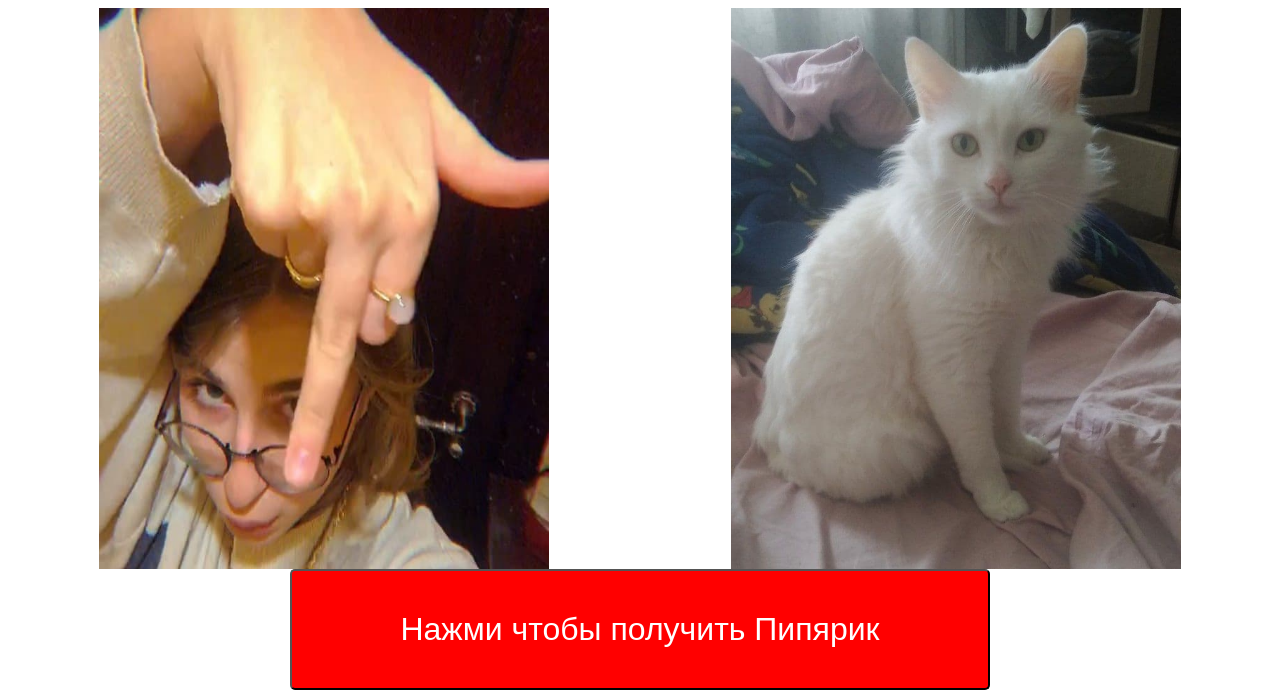
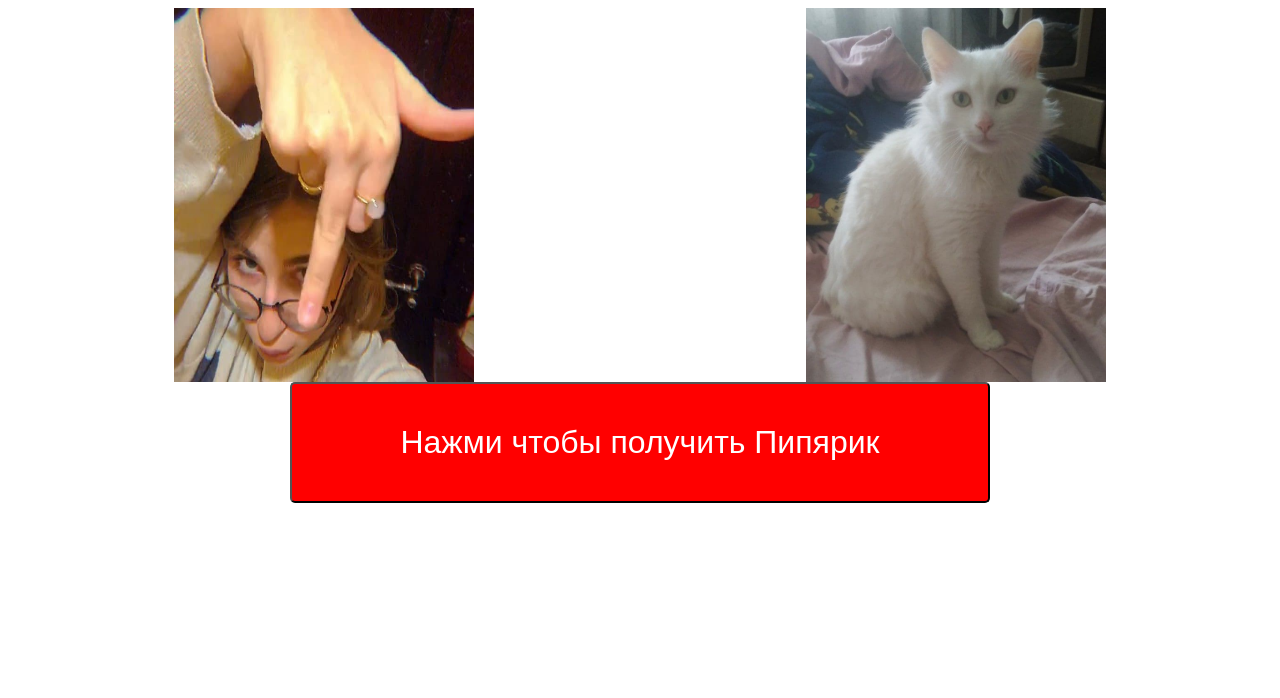
Before and after one commit to Meggist/meggist.github.io, a plain HTML site: page index.html in a window 1280 px wide. Both pictures are taken after a click on the button "Нажми чтобы получить Пипярик". Shown: the part 220-918 px from the top of the page. After the commit the page ends 800 px from the top, so only its background shows below. Drawn offline with Linux system fonts and the light colour scheme.

Commit message:
Update index.html

```diff
--- a/index.html
+++ b/index.html
@@ -34,8 +34,8 @@
 <center><div id="rainbow" class="rainbow">Пипярик</div></center>
 <center><div id="image_holder" style="display:none">
     <div class="img" >
-        <img src="pic.jpg" alt="Sex" width="450px">
-        <img src="cat2.jpg" alt="cat" width="450px">
+        <img src="pic.jpg" alt="Sex" width="300px">
+        <img src="cat2.jpg" alt="cat" width="300px">
     </div>
 </div>
 </center>
```
